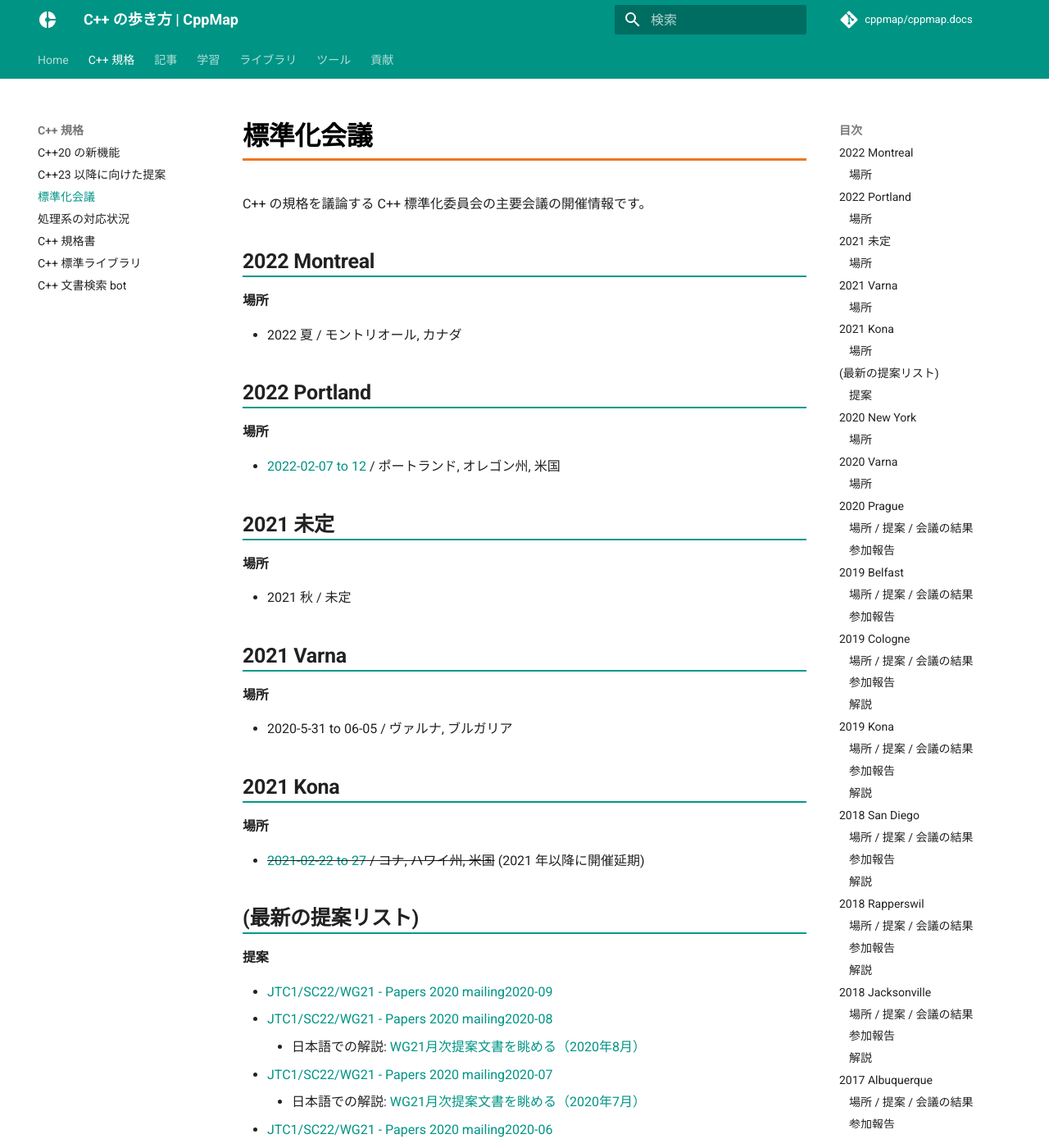
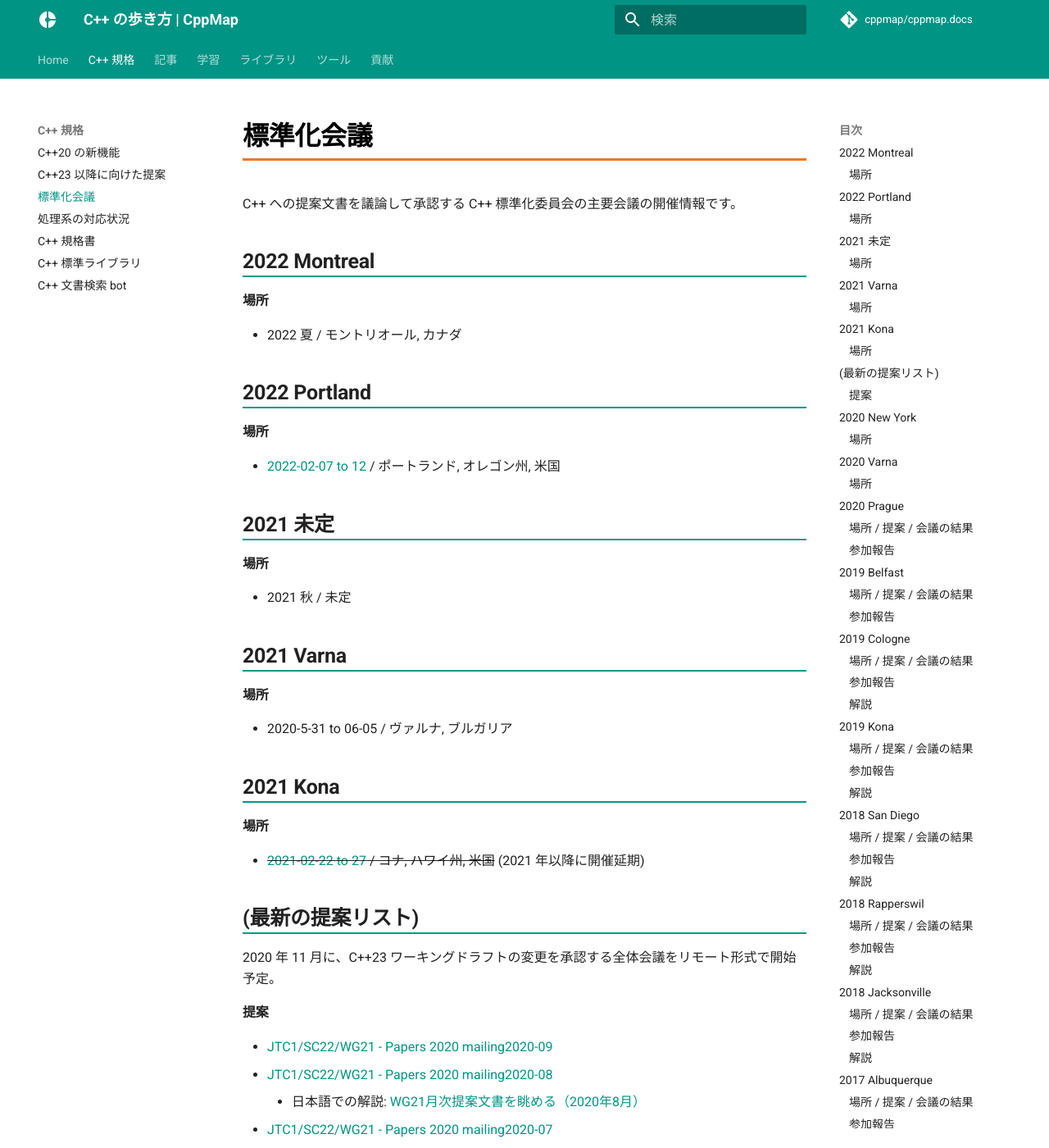
Before and after one commit to cppmap/cppmap.docs, an MkDocs documentation site: the page built from docs/standardization/meetings.md, in a window 1280 px wide and 1400 px high. Shown: the whole window at 82% size. Built offline with MkDocs 1.6.1 and Material for MkDocs 9.7.7, drawn with Linux system fonts in a browser that asks for light colours; nearby versions of some CDN libraries; comment, search, counter and statistics services are not loaded.

Commit message:
Update meetings.md

```diff
--- a/docs/standardization/meetings.md
+++ b/docs/standardization/meetings.md
@@ -1,8 +1,8 @@
-description: C++ の規格を議論する C++ 標準化委員会の主要会議の開催情報
+description: C++ への提案文書を議論して承認する C++ 標準化委員会の主要会議の開催情報
 
 # 標準化会議
 
-C++ の規格を議論する C++ 標準化委員会の主要会議の開催情報です。
+C++ への提案文書を議論して承認する C++ 標準化委員会の主要会議の開催情報です。
 
 ## 2022 Montreal
 #### 場所
@@ -25,6 +25,9 @@ C++ の規格を議論する C++ 標準化委員会の主要会議の開催情
 - <strike>[2021-02-22 to 27](https://wg21.link/N4832) / コナ, ハワイ州, 米国</strike> (2021 年以降に開催延期)
 
 ## (最新の提案リスト)
+
+2020 年 11 月に、C++23 ワーキングドラフトの変更を承認する全体会議をリモート形式で開始予定。
+
 #### 提案
 - [JTC1/SC22/WG21 - Papers 2020 mailing2020-09](http://www.open-std.org/jtc1/sc22/wg21/docs/papers/2020/#mailing2020-09)
 - [JTC1/SC22/WG21 - Papers 2020 mailing2020-08](http://www.open-std.org/jtc1/sc22/wg21/docs/papers/2020/#mailing2020-08)
```
